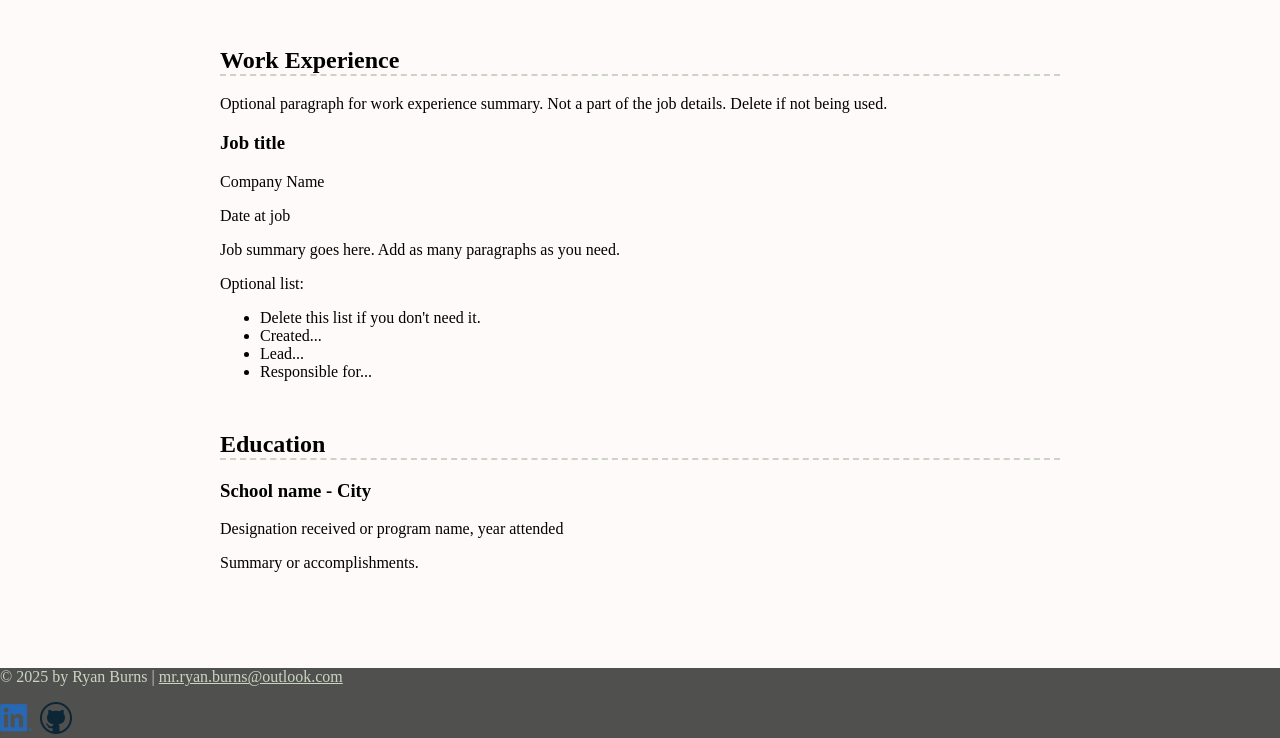
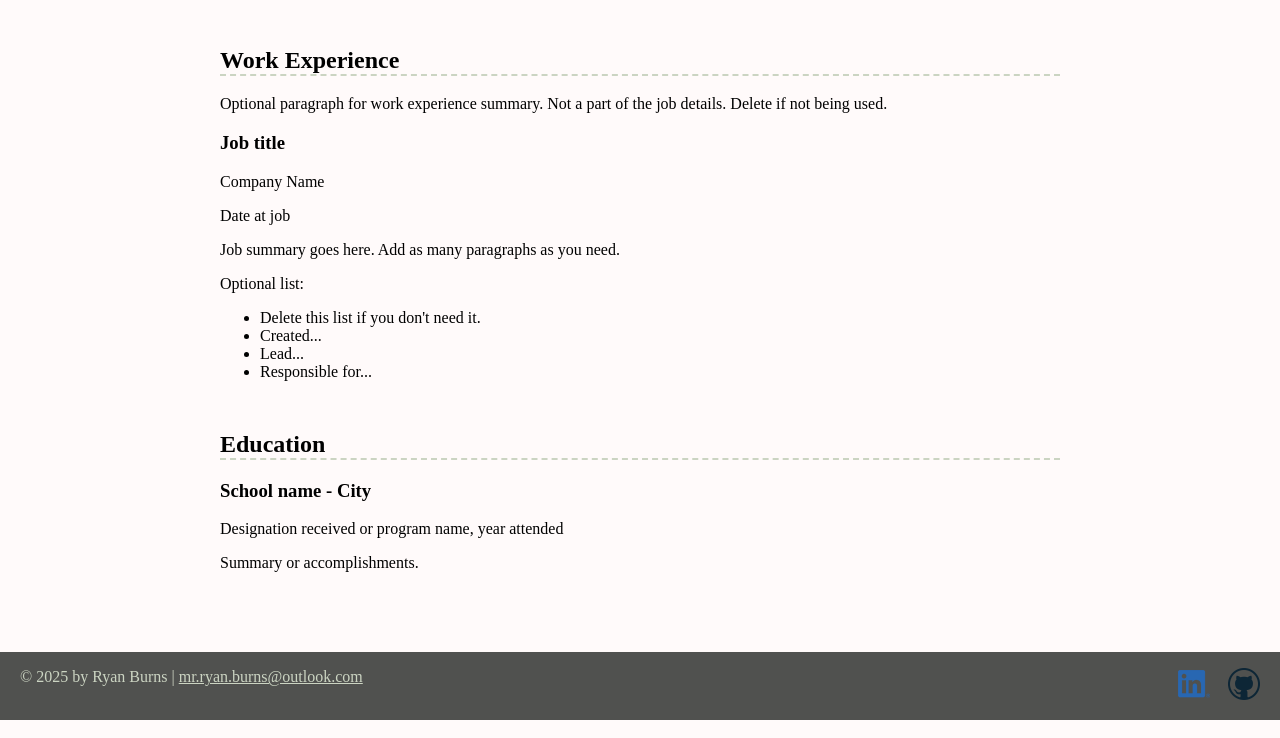
Before and after one commit to ryanbcommits/personal-site, a plain HTML site: page resume.html in a window 1280 px wide. Shown: the part 1206-1944 px from the top of the page. Drawn offline with Linux system fonts and the light colour scheme.

Commit message:
Adding padding and a hover effect on links with CSS

```diff
--- a/css/styles.css
+++ b/css/styles.css
@@ -125,6 +125,10 @@ footer a:hover {
 footer {
     background: #50514fff;
     color: #cbd4c2ff;
+    display: flex;
+    justify-content: space-between;
+    padding: 0 20px;
+
 }
 .socials {
     list-style-type: none;
@@ -132,7 +136,11 @@ footer {
 }
 .socials li {
     display: inline-block; /*This applies the list items like block elements*/
+    margin-left: 10px;
 }
 .socials img {
     width: 32px;
 }
+.socials img:hover {
+    opacity: 0.5;
+}
```
